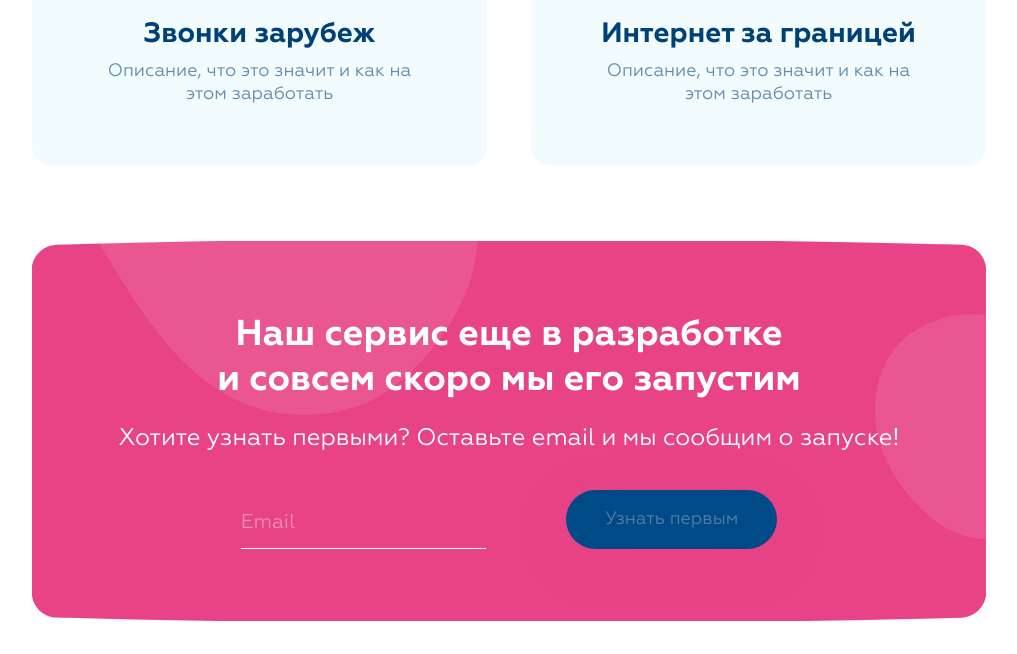
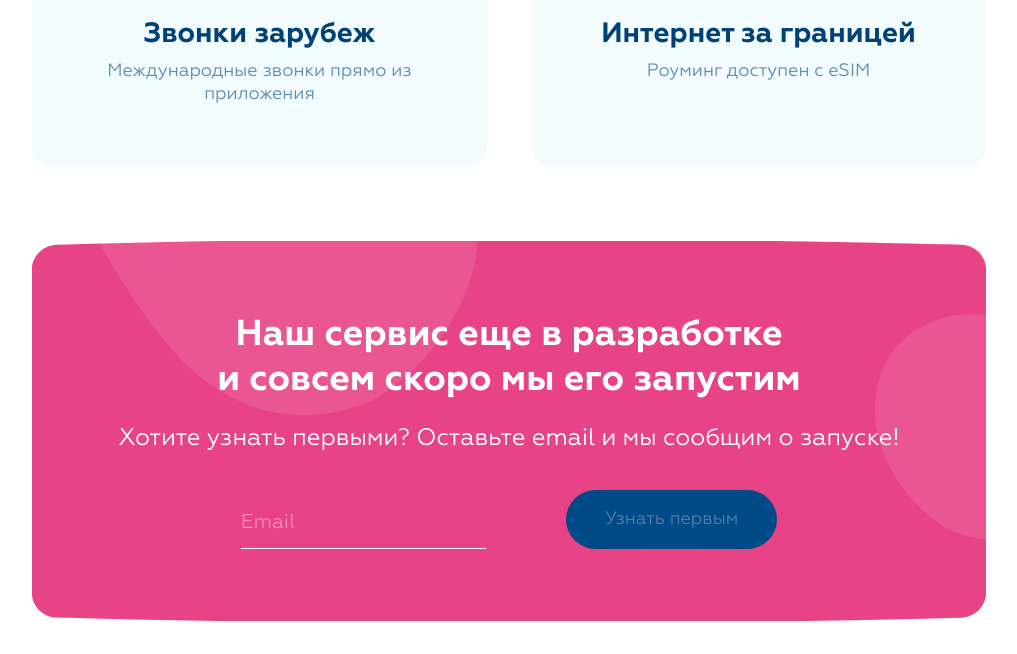
Before and after one commit to sergeantproudly/febomobi-promo, a plain HTML site: page ru/index.html in a window 1280 px wide. Shown: the part 3335-3989 px from the top of the page, without its empty margins (131-1148 px from the left). Drawn offline with nearby package versions, Linux system fonts and the light colour scheme; files that its build step writes are made by us from their sources.

Commit message:
update descriptors

```diff
--- a/ru/index.html
+++ b/ru/index.html
@@ -1511,14 +1511,14 @@
                         <div class="how-can-i-spend-my-cashback__way__illustration"><img src="assets/img/way-1.svg"></div>
                         <p class="how-can-i-spend-my-cashback__way__title"> Звонки зарубеж
                         </p>
-                        <p class="how-can-i-spend-my-cashback__way__desc"> Описание, что это значит и как на <br class="br_lg" /> этом заработать
+                        <p class="how-can-i-spend-my-cashback__way__desc"> Международные звонки прямо из приложения
                         </p>
                       </div>
                       <div class="how-can-i-spend-my-cashback__way">
                         <div class="how-can-i-spend-my-cashback__way__illustration"><img src="assets/img/way-2.svg"></div>
                         <p class="how-can-i-spend-my-cashback__way__title"> Интернет за границей
                         </p>
-                        <p class="how-can-i-spend-my-cashback__way__desc"> Описание, что это значит и как на<br class="br_lg" /> этом заработать
+                        <p class="how-can-i-spend-my-cashback__way__desc"> Роуминг доступен с eSIM
                         </p>
                       </div>
                     </div>
```
Also changed, not shown: index.html (+2 -2 lines).
